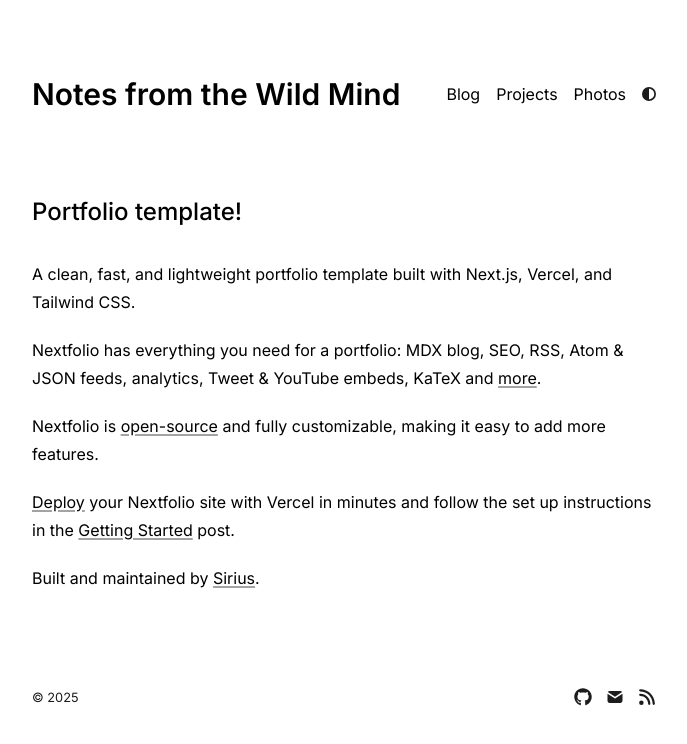
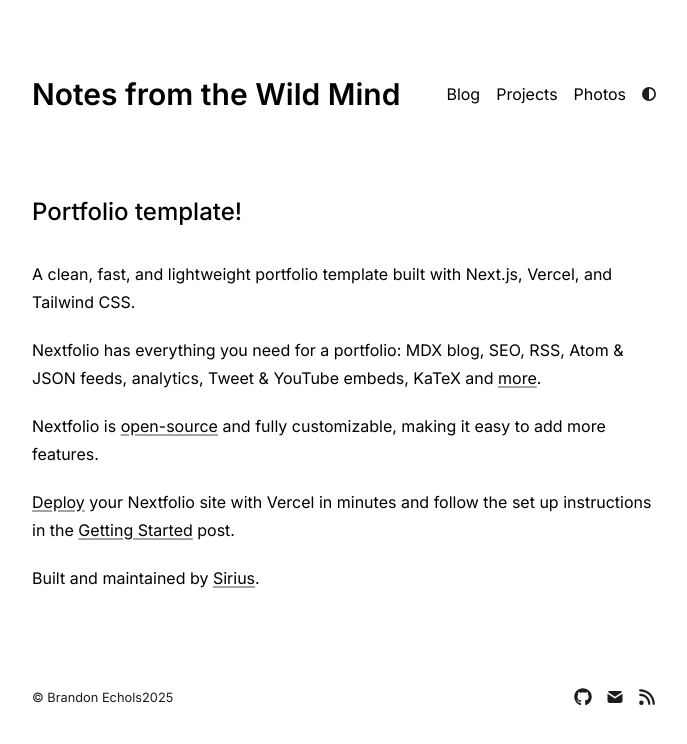
Before and after one commit to BrandonEchols04/brandonechols, a Next.js app: page / in a window 1280 px wide. Shown: the top 744 px of the page, without its empty margins (296-983 px from the left). Built offline with nearby package versions, Linux system fonts and the light colour scheme.

Commit message:
Fixed copyright

```diff
--- a/app/components/footer.tsx
+++ b/app/components/footer.tsx
@@ -36,7 +36,7 @@
 export default function Footer() {
   return (
     <small className="block lg:mt-24 mt-16 text-[#1C1C1C] dark:text-[#D4D4D4]">
-      <time>© {YEAR}</time>{" "}
+      <time>© Brandon Echols{YEAR}</time>{" "}
       <style jsx>{`
         @media screen and (max-width: 480px) {
           article {
```
